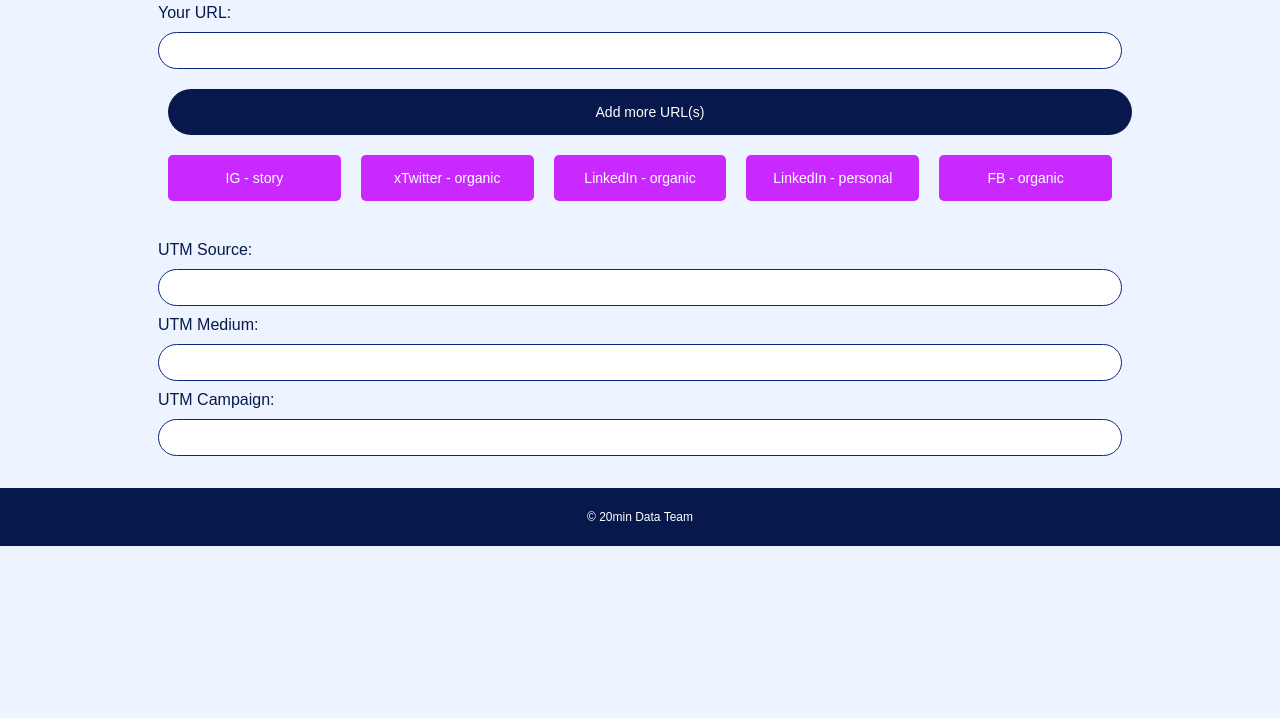
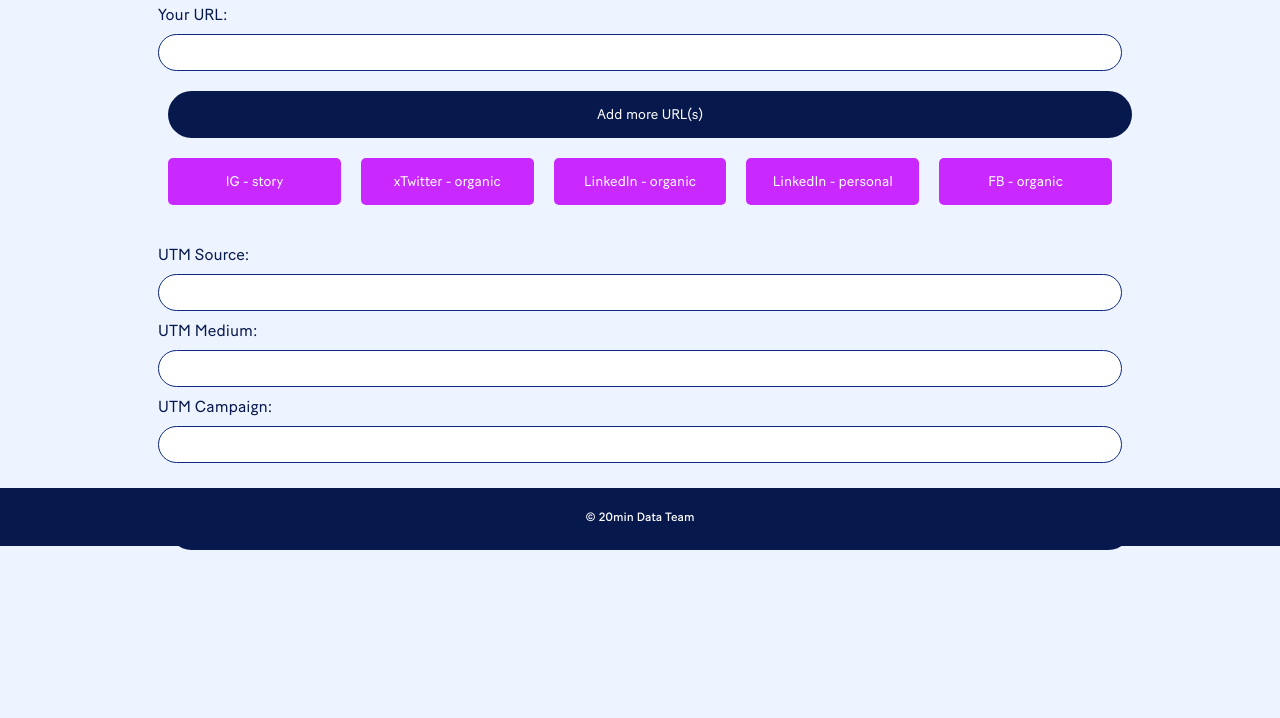
Before and after one commit to bbfr20min/utm-builder, a plain HTML site: page index.html in a window 1280 px wide. Shown: the part 254-972 px from the top of the page. Drawn offline with Linux system fonts and the light colour scheme.

Commit message:
Your commit message

```diff
--- a/styles.css
+++ b/styles.css
@@ -1,6 +1,33 @@
+@font-face {
+    font-family: 'BatonTurbo';
+    font-weight: 400; /* Regular */
+    font-style: normal;
+    src:
+        url('./fonts/BatonTurboWeb-Regular.woff2') format('woff2'),
+        url('./fonts/BatonTurboWeb-Regular.woff') format('woff');
+}
+
+@font-face {
+    font-family: 'BatonTurbo';
+    font-weight: 700; /* Bold */
+    font-style: normal;
+    src:
+        url('./fonts/BatonTurboWeb-Bold.woff2') format('woff2'),
+        url('./fonts/BatonTurboWeb-Bold.woff') format('woff');
+}
+
+@font-face {
+    font-family: 'BatonTurbo';
+    font-weight: 200; /* Thin */
+    font-style: normal;
+    src:
+        url('./fonts/BatonTurboWeb-Book.woff2') format('woff2'),
+        url('./fonts/BatonTurboWeb-Book.woff') format('woff');
+}
+
 body {
     background-color: #EDF4FF;
-    font-family: Arial, sans-serif;
+    font-family: 'BatonTurbo', Arial, sans-serif;
     color: #07184D;
 }
 
@@ -32,7 +59,9 @@ body {
 }
 
 p {
+    font-family: 'BatonTurbo', Arial, sans-serif;
     font-size: 12px;
+    font-weight: 200;
 }
 
 .utm-builder {
@@ -76,6 +105,7 @@ p {
 }
 
 button {
+    font-family: 'BatonTurbo', Arial, sans-serif;
     border-radius: 50px;
     background-color: #07184D;
     border: none;
```
Also changed, not shown: 1 other file.
